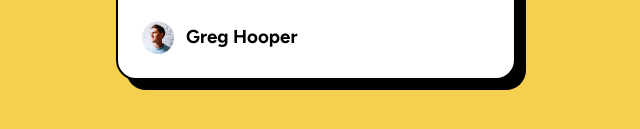
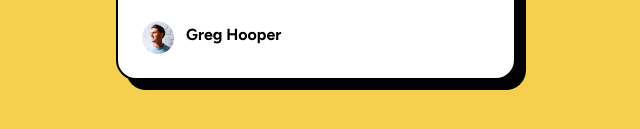
Before and after one commit to DORMODO/blog-preview-card, a plain HTML site: page index.html in a window 1280 px wide. Shown: the part 505-634 px from the top of the page, 324-964 px from the left. Drawn offline with Linux system fonts and the light colour scheme.

Commit message:
Update index.html

```diff
--- a/index.html
+++ b/index.html
@@ -49,7 +49,7 @@
           src="assets/images/image-avatar.webp"
           alt="Blog author"
         />
-        <h3 class="blog__author-name">Greg Hooper</h3>
+        <h4 class="blog__author-name">Greg Hooper</h4>
       </div>
     </main>
   </body>
```
